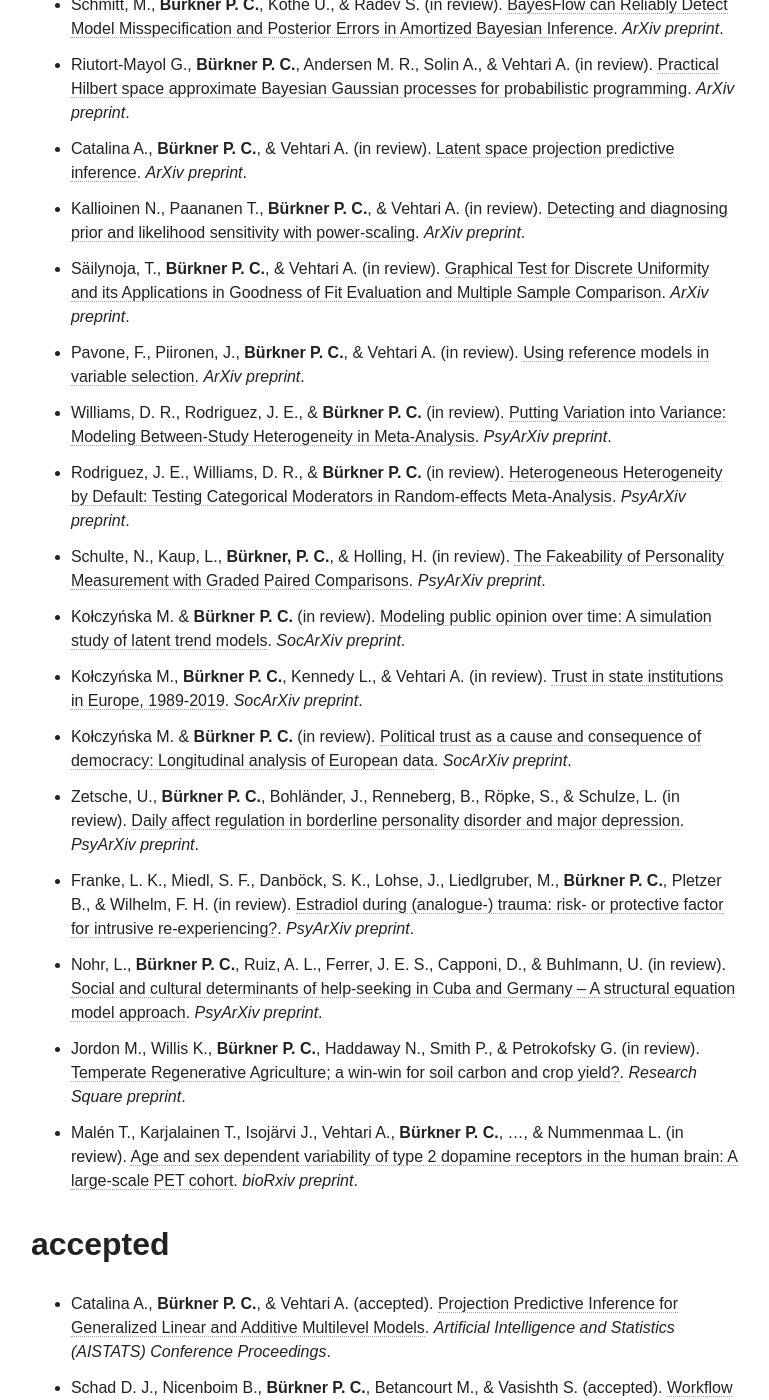
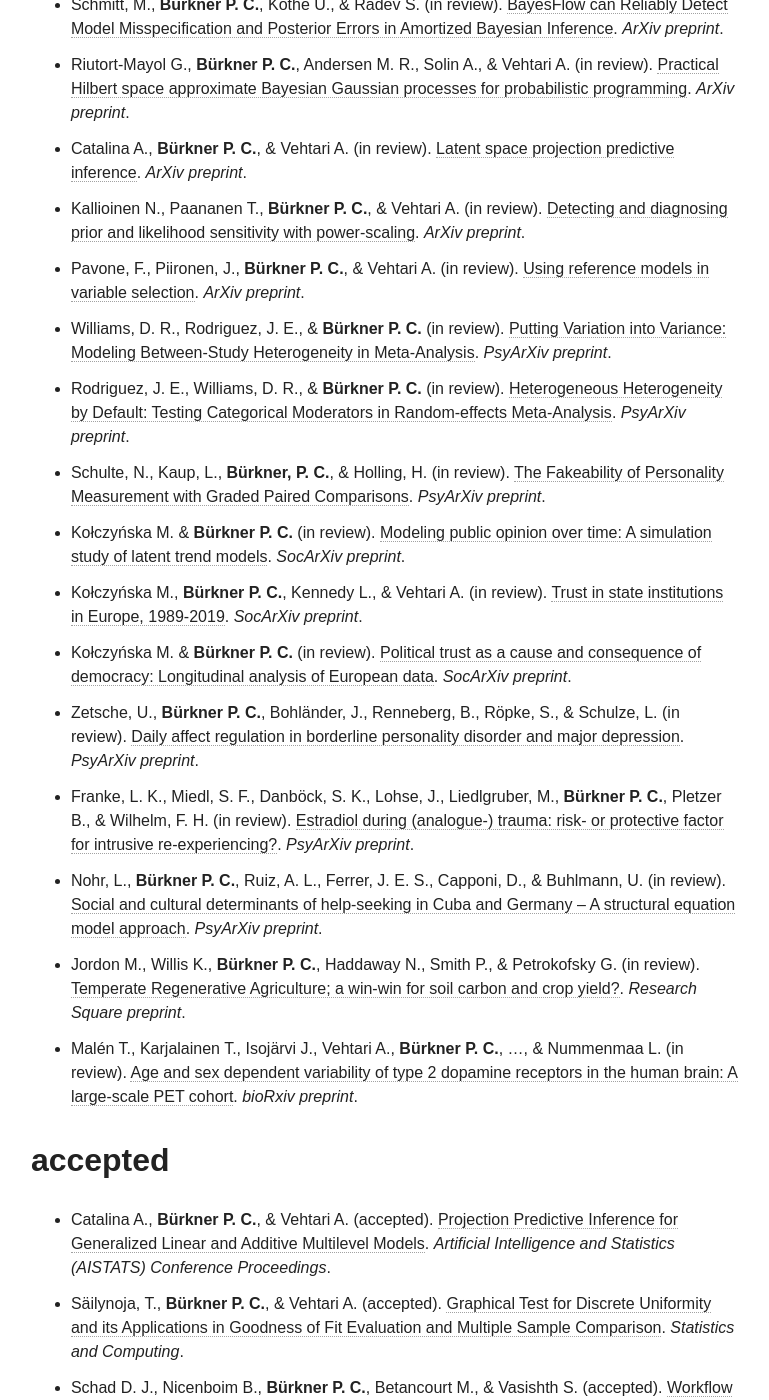
Before and after one commit to paul-buerkner/paul-buerkner.github.io, a Jekyll site: the page built from publications/index.md, in a window 1280 px wide and 1400 px high, scrolled down 797 px. Shown: the whole window, without its empty margins (255-1024 px from the left). Built offline with Jekyll 4.4.1, drawn with Linux system fonts in a browser that asks for light colours; nearby versions of some CDN libraries; some of the changed lines change nothing that is shown.

Commit message:
move paper to accepted

```diff
--- a/publications/index.md
+++ b/publications/index.md
@@ -12,7 +12,6 @@ excerpt: "A list of my publications"
 * Riutort-Mayol G., **Bürkner P. C.**, Andersen M. R., Solin A., & Vehtari A. (in review). [Practical Hilbert space approximate Bayesian Gaussian processes for probabilistic programming](http://arxiv.org/abs/2004.11408). *ArXiv preprint*.
 * Catalina A., **Bürkner P. C.**, & Vehtari A. (in review). [Latent space projection predictive inference](https://arxiv.org/abs/2109.04702). *ArXiv preprint*.
 * Kallioinen N., Paananen T., **Bürkner P. C.**, & Vehtari A. (in review). [Detecting and diagnosing prior and likelihood sensitivity with power-scaling](https://arxiv.org/abs/2107.14054). *ArXiv preprint*.
-* Säilynoja, T., **Bürkner P. C.**, & Vehtari A. (in review). [Graphical Test for Discrete Uniformity and its Applications in Goodness of Fit Evaluation and Multiple Sample Comparison](https://arxiv.org/abs/2103.10522). *ArXiv preprint*.
 * Pavone, F., Piironen, J., **Bürkner P. C.**, & Vehtari A. (in review). [Using reference models in variable selection](https://arxiv.org/abs/2004.13118). *ArXiv preprint*.
 * Williams, D. R., Rodriguez, J. E., & **Bürkner P. C.** (in review). [Putting Variation into Variance: Modeling Between-Study Heterogeneity in Meta-Analysis](https://psyarxiv.com/9vkqy/). *PsyArXiv preprint*.
 * Rodriguez, J. E., Williams, D. R., & **Bürkner P. C.** (in review). [Heterogeneous Heterogeneity by Default: Testing Categorical Moderators in Random-effects Meta-Analysis](https://psyarxiv.com/tqcka/). *PsyArXiv preprint*.
@@ -29,6 +28,7 @@ excerpt: "A list of my publications"
 ## accepted
 
 * Catalina A., **Bürkner P. C.**, & Vehtari A. (accepted). [Projection Predictive Inference for Generalized Linear and Additive Multilevel Models](https://arxiv.org/abs/2010.06994). *Artificial Intelligence and Statistics (AISTATS) Conference Proceedings*.
+* Säilynoja, T., **Bürkner P. C.**, & Vehtari A. (accepted). [Graphical Test for Discrete Uniformity and its Applications in Goodness of Fit Evaluation and Multiple Sample Comparison](https://arxiv.org/abs/2103.10522). *Statistics and Computing*.
 * Schad D. J., Nicenboim B., **Bürkner P. C.**, Betancourt M., & Vasishth S. (accepted). [Workflow Techniques for the Robust Use of Bayes Factors](https://arxiv.org/abs/2103.08744). *Psychological Methods*.
 * Heck, D., Boehm, U., Böing-Messing, F., **Bürkner P. C.**, ..., & Hoijtink, H. (accepted). [A Review of Applications of the Bayes Factor in Psychological Research](https://psyarxiv.com/cu43g/). *Psychological Methods*.
 * Jordon M., Smith P., Long P., **Bürkner P. C.**, Petrokofsky G. & Willis K. (accepted). Can Regenerative Agriculture increase national soil carbon stocks? Simulated country-scale adoption of reduced tillage, cover cropping, and ley-arable integration using RothC-26.3. *Science of the Total Environment*.
```
